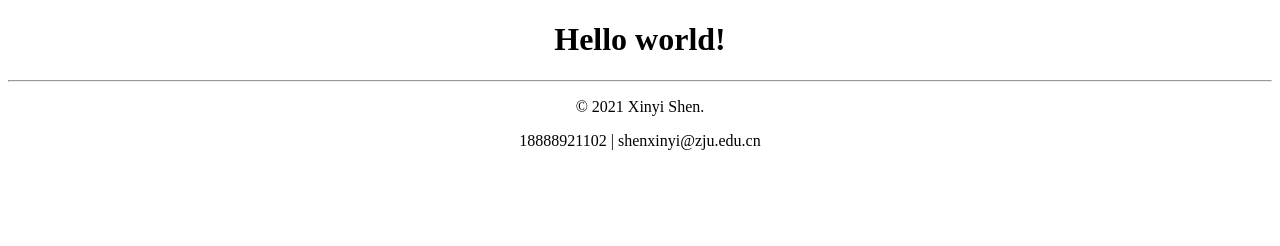
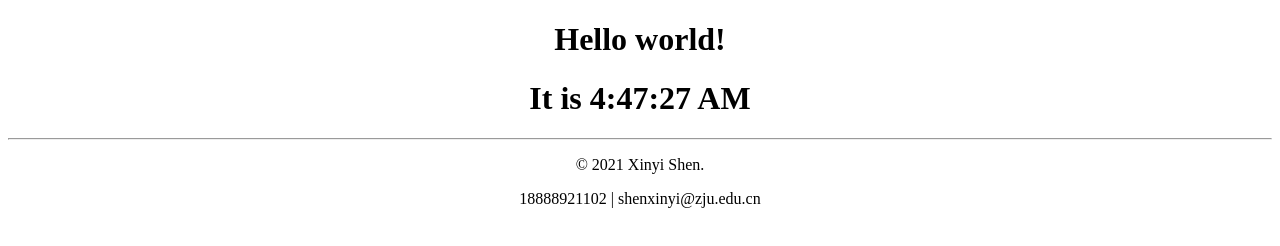
Before and after one commit to Sxy623/sxy623.github.io, a plain HTML site: page index.html in a window 1280 px wide. Drawn offline with Linux system fonts and the light colour scheme.

Commit message:
Basic JavaScript syntax

```diff
--- a/index.html
+++ b/index.html
@@ -10,8 +10,15 @@
 </head>
 <body>
     <h1>Hello world!</h1>
+    <h1 id="time"></h1>
     <hr />
     <p>© 2021 Xinyi Shen.</p>
     <p>18888921102 | shenxinyi@zju.edu.cn</p>
+    <script>
+        function tick() {
+            document.getElementById("time").innerHTML = "It is " + new Date().toLocaleTimeString();
+        }
+        setInterval(tick, 1000);
+    </script>
 </body>
 </html>
```
